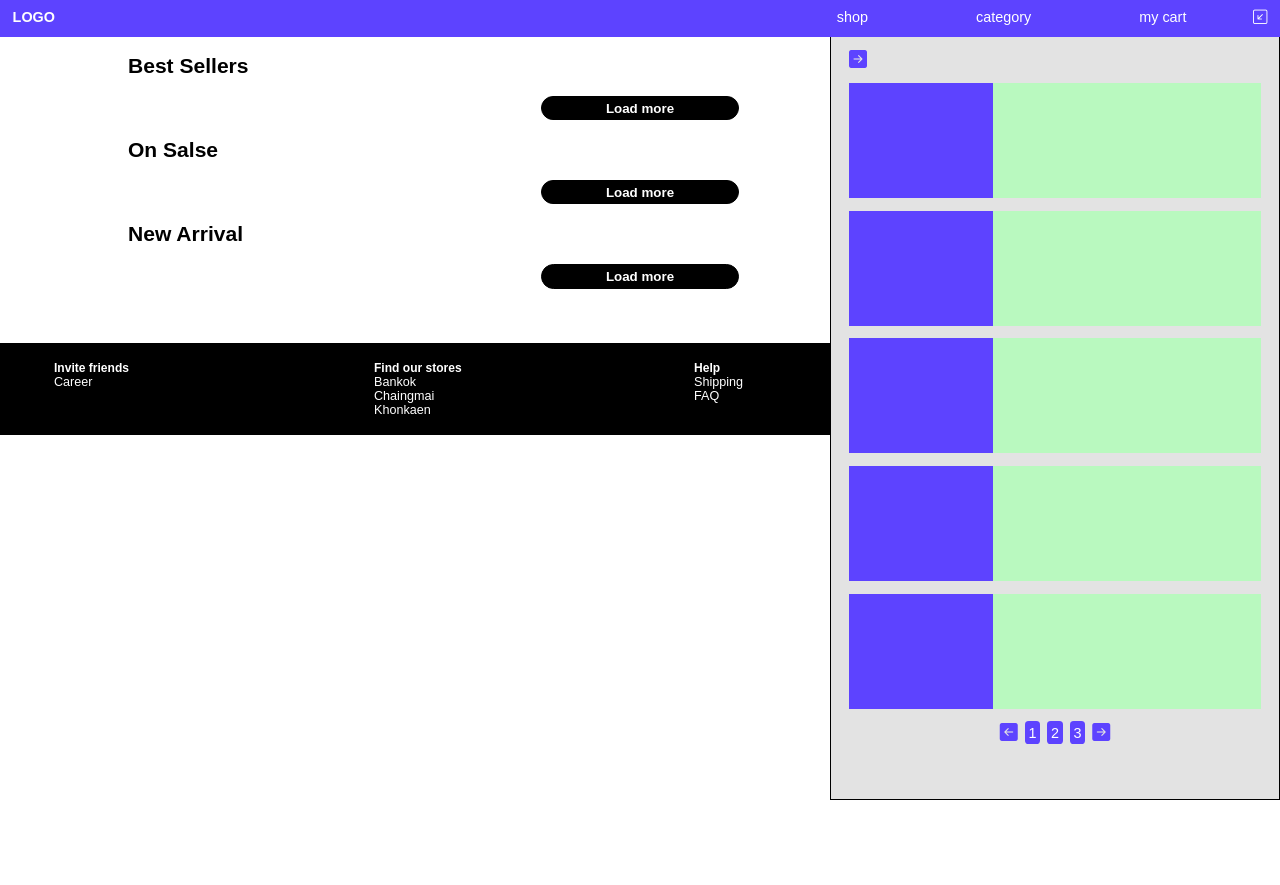
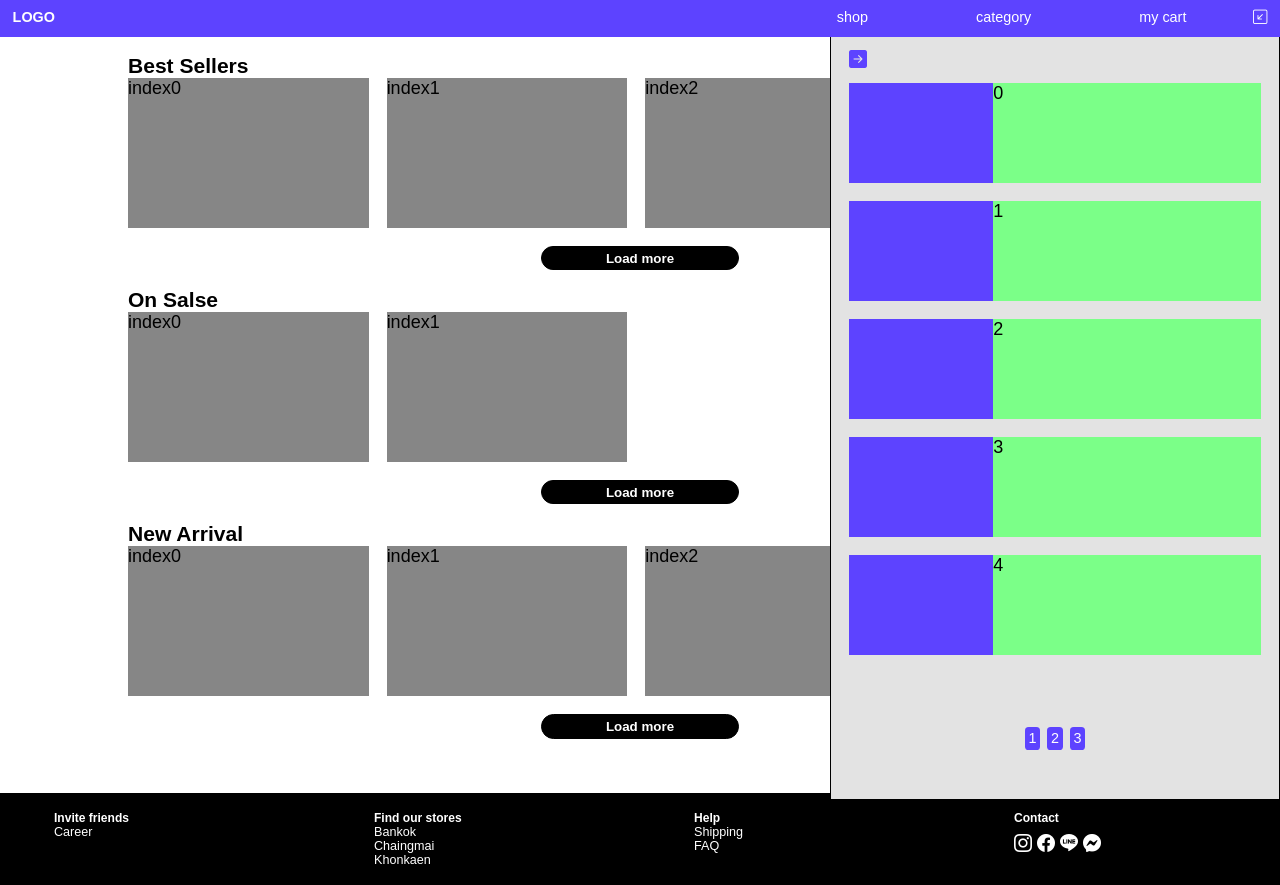
Before and after one commit to pair-supitsara/E-Commerce, a website with bundled scripts: page page/category.html in a window 1280 px wide. Both pictures are taken after a click on the link "my cart". Before the commit the page ends 800 px from the top, so only its background shows below. Built offline with nearby package versions, Linux system fonts and the light colour scheme.

Commit message:
pagination
- pagination button
- slide pagination

```diff
--- a/page/category.html
+++ b/page/category.html
@@ -17,52 +17,22 @@
         <div class="arrow-icon">
             <i class="bi bi-arrow-right-square-fill"></i>
         </div>
-        <div class="cart-item">
-            <div class="image">
-
-            </div>
-            <div class="detail-item">
-
-            </div>
+        <div id="items" class="items">
+            <!-- <div class="item">
+                <div class="image">
+                    1
+                </div>
+                <div class="detail-item">
+                    1
+                </div>
+            </div> -->
         </div>
-        <div class="cart-item">
-            <div class="image">
-
-            </div>
-            <div class="detail-item">
-
-            </div>
-        </div>
-        <div class="cart-item">
-            <div class="image">
-
-            </div>
-            <div class="detail-item">
-
-            </div>
-        </div>
-        <div class="cart-item">
-            <div class="image">
-
-            </div>
-            <div class="detail-item">
-
-            </div>
-        </div>
-        <div class="cart-item">
-            <div class="image">
-
-            </div>
-            <div class="detail-item">
-
-            </div>
-        </div>
-        <div class="pagination">
-            <span><i class="bi bi-arrow-left-square-fill"></i></span>
-            <span class="pagination-item">1</span>
+        <div id="paginationButton" class="pagination">
+            <!-- <span><i class="bi bi-arrow-left-square-fill"></i></span> -->
+            <!-- <span class="pagination-item">1</span>
             <span class="pagination-item">2</span>
-            <span class="pagination-item">3</span>
-            <span><i class="bi bi-arrow-right-square-fill"></i></span>
+            <span class="pagination-item">3</span> -->
+            <!-- <span><i class="bi bi-arrow-right-square-fill"></i></span> -->
         </div>
     </div>
 
--- a/script/category.js
+++ b/script/category.js
@@ -2,12 +2,12 @@
 import { loadmore } from "./module/loadmore.js"
 
 let itemsBestSeller = [0,1,2,3,4,5,6,7,8,9]
-let items2 = [0,1]
-let items3 = [0,1,2]
+let itemsOnsale = [0,1]
+let itemsNewArrive = [0,1,2]
 
 const divBestSeller = document.getElementById("bestSeller")
 const btBestSeller = document.getElementById("loadBestSellerMore")
-const load1 = new loadmore(items, divBestSeller)
+const load1 = new loadmore(itemsBestSeller, divBestSeller)
 load1.init()
 btBestSeller.addEventListener('click', function(){
     load1.fnLoadItems()
@@ -15,7 +15,7 @@
 
 const divOnSale = document.getElementById("onSale")
 const btOnSale = document.getElementById("loadOnSaleMore")
-const load2 = new loadmore(items2, divOnSale)
+const load2 = new loadmore(itemsOnsale, divOnSale)
 load2.init()
 btOnSale.addEventListener('click', function(){
     load2.fnLoadItems()
@@ -23,8 +23,63 @@
 
 const divNewArrive = document.getElementById("NewArrive")
 const btNewArrive = document.getElementById("loadNewArriveMore")
-const load3 = new loadmore(items3, divNewArrive)
+const load3 = new loadmore(itemsNewArrive, divNewArrive)
 load3.init()
 btNewArrive.addEventListener('click', function(){
     load3.fnLoadItems()
 })
+
+// pagination
+const itemsInCart = [0,1,2,3,4,5,6,7,8,9,10,11]
+const itemsPerPage = 5;
+let totalPage = Math.ceil(itemsInCart.length/itemsPerPage)
+
+let startIndex = 0
+let endIndex
+let pageNumber = 1
+
+fnLoadItemsPerPageInCart(pageNumber)
+function fnLoadItemsPerPageInCart(pageNumber) {
+    const parentCart = document.getElementById("items")
+    parentCart.innerHTML = ""
+    startIndex = (pageNumber-1) * itemsPerPage
+    endIndex = startIndex + itemsPerPage
+    for(let i=startIndex ; i<endIndex && i<itemsInCart.length ; i++){
+        fnCreateItemInCart(parentCart, i)
+    }
+}
+
+function fnCreateItemInCart(parentnode, index) {
+    const el = document.createElement("div")
+    el.classList.add("item")
+    const img = document.createElement("div")
+    img.classList.add("image")
+    el.appendChild(img)
+    const detail = document.createElement("div")
+    detail.innerText = index
+    detail.classList.add("detail-item")
+    el.appendChild(detail)
+    parentnode.appendChild(el)
+}
+
+initPaginiationButton(totalPage)
+function initPaginiationButton(totalPage) {
+    const btPagination = document.getElementById("paginationButton")
+    for(let i=0 ; i<totalPage ; i++){
+        fnCreatePaginationButton(btPagination, i)
+    }
+}
+function fnCreatePaginationButton(button, index) {
+    const span = document.createElement("span")
+    span.innerText = (index+1)
+    span.classList.add("pagination-item")
+    span.addEventListener('click', function() {
+        const allPageNumber = document.getElementsByClassName('pagination-item')
+        for(let item of allPageNumber){
+            item.classList.remove('pagination-item-active')
+        }
+        span.classList.add('pagination-item-active')
+        fnLoadItemsPerPageInCart(index+1)
+    })
+    button.appendChild(span)
+}
--- a/style/cart.css
+++ b/style/cart.css
@@ -15,14 +15,6 @@
     background-color: rgb(227, 227, 227);
     border: 1px solid black;
 }
-.cart-item {
-    display: flex;
-    width: 100%;
-    height: 115px;
-    justify-content: center;
-    background-color: #B9F9BF;
-}
-
 .arrow-icon {
     color: #5D43FF;
     align-self: start;
@@ -31,19 +23,31 @@
     color: black;
     cursor: pointer;
 }
-
-.cart-item > .image {
+.items {
+    display: flex;
+    flex-direction: column;
+    row-gap: 1rem;
+    width: 100%;
+    height: 90%;
+}
+.item {
+    display: flex;
+    width: 100%;
+    height: 100px;
+}
+.item > .image {
     display: block;
     height: 100%;
     width: 35%;
     background-color: #5D43FF;
 }
-.cart-item > .detail-item {
+.item > .detail-item {
     display: block;
     height: 100%;
     width: 65%;
+    background-color: #7BFF88;
 }
-.cart-item > .detail-item:hover {
+.item > .detail-item:hover {
     background-color: #7BFF88;
 }
 .pagination {
@@ -70,3 +74,6 @@
 .pagination-item:hover {
     background-color: black;
 }
+.pagination-item-active {
+    background-color: black;
+}
```
